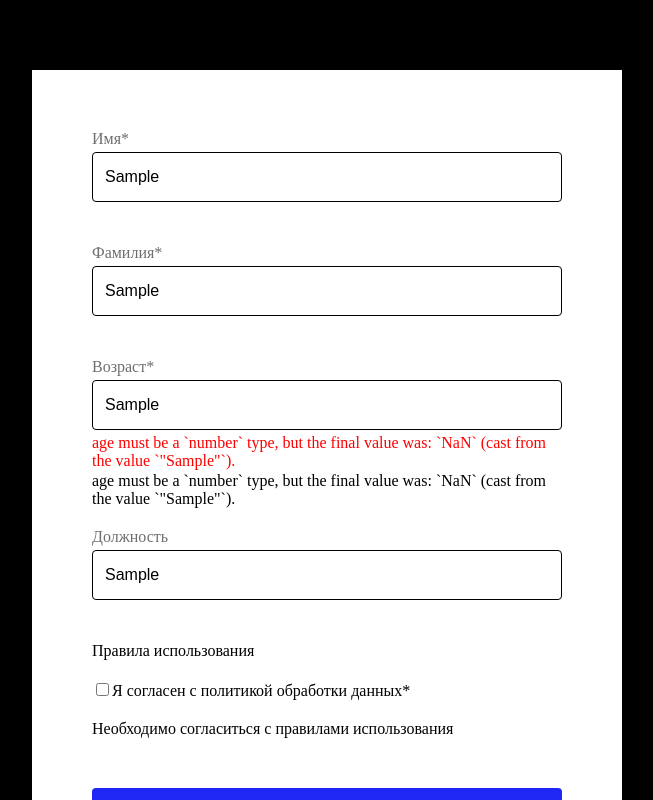
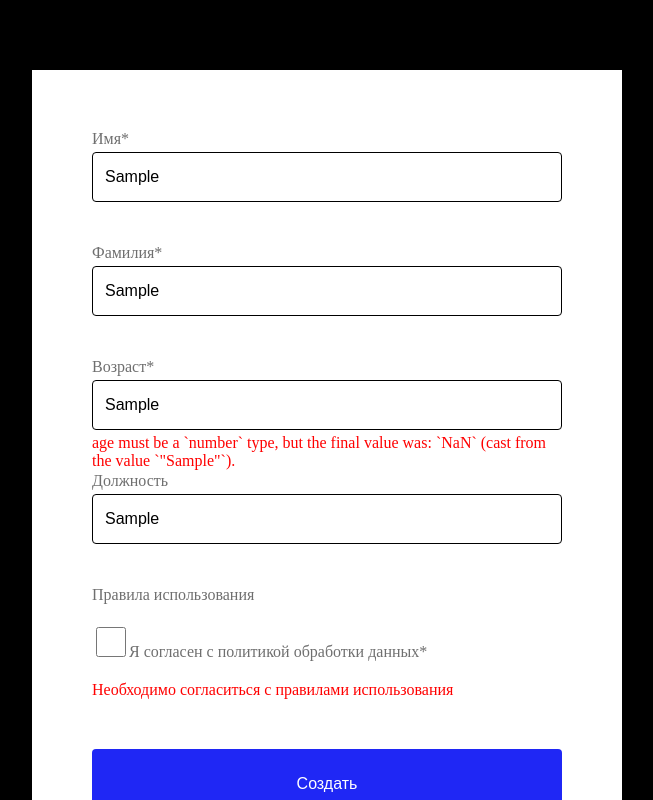
Before and after one commit to andriib77/react-cohort33-ts, a React (Create React App) app: page / in a window 1280 px wide. Both pictures are taken after typing "Sample", "Sample", "Sample", "Sample" into the empty fields and a click on the button "Создать". Shown: the top 800 px of the page, without its empty margins (38-691 px from the left). Built offline with nearby package versions, Linux system fonts and the light colour scheme.

Commit message:
HW25 updated

```diff
--- a/src/components/EmployeeForm/EmployeeForm.tsx
+++ b/src/components/EmployeeForm/EmployeeForm.tsx
@@ -1,5 +1,5 @@
-import React, { useState } from "react";
-import { Field, useFormik } from "formik";
+import { useState } from "react";
+import { useFormik } from "formik";
 import * as Yup from "yup";
 import Input from "components/Input/Input";
 import Button from "components/Button/Button";
@@ -11,6 +11,10 @@ import {
   EmployeeInfoContainer,
   EmployeeInfoText,
   EmployeeTitle,
+  ErrorContainer,
+  Checkbox,
+  CheckboxLabel,
+  CheckboxTitel,
 } from "./styles";
 
 function EmployeeForm() {
@@ -27,9 +31,10 @@ function EmployeeForm() {
       .min(1, "Минимальное количество символов - 1")
       .max(99, "Максимальное количество символов - 99"),
     jobPosition: Yup.string().max(30, "Максимальное количество символов - 30"),
-    agreement: Yup.boolean()
-      .required("Обязательное поле")
-      .oneOf([true], "Необходимо согласиться с правилами использования"),
+    agreement: Yup.boolean().oneOf(
+      [true],
+      "Необходимо согласиться с правилами использования"
+    ),
   });
 
   const formik = useFormik({
@@ -60,7 +65,7 @@ function EmployeeForm() {
     <EmployeeFormWrapper>
       <EmployeeFormContainer onSubmit={formik.handleSubmit}>
         <Input
-          id="name"
+          id="first_name_id"
           name="name"
           onChange={formik.handleChange}
           error={formik.errors.name}
@@ -68,12 +73,8 @@ function EmployeeForm() {
           label="Имя*"
           placeholder="Иван"
         />
-        {formik.touched.name && formik.errors.name ? (
-          <div>{formik.errors.name}</div>
-        ) : null}
-
         <Input
-          id="lastName"
+          id="last_name_id"
           name="lastName"
           onChange={formik.handleChange}
           error={formik.errors.lastName}
@@ -81,12 +82,8 @@ function EmployeeForm() {
           label="Фамилия*"
           placeholder="Василевский"
         />
-        {formik.touched.lastName && formik.errors.lastName ? (
-          <div>{formik.errors.lastName}</div>
-        ) : null}
-
         <Input
-          id="age"
+          id="age_id"
           name="age"
           onChange={formik.handleChange}
           error={formik.errors.age}
@@ -94,12 +91,8 @@ function EmployeeForm() {
           label="Возраст*"
           placeholder="25"
         />
-        {formik.touched.age && formik.errors.age ? (
-          <div>{formik.errors.age}</div>
-        ) : null}
-
         <Input
-          id="jobPosition"
+          id="job_position_id"
           name="jobPosition"
           onChange={formik.handleChange}
           error={formik.errors.jobPosition}
@@ -107,13 +100,9 @@ function EmployeeForm() {
           label="Должность"
           placeholder="Старший специалист"
         />
-        {formik.touched.jobPosition && formik.errors.jobPosition ? (
-          <div>{formik.errors.jobPosition}</div>
-        ) : null}
-
-        <span>Правила использования</span>
-        <label>
-          <input
+        <CheckboxTitel>Правила использования</CheckboxTitel>
+        <CheckboxLabel>
+          <Checkbox
             type="checkbox"
             name="agreement"
             value="Правила использования"
@@ -121,13 +110,14 @@ function EmployeeForm() {
             onChange={formik.handleChange}
           />
           Я согласен с политикой обработки данных*
-        </label>
+        </CheckboxLabel>
         {formik.touched.agreement && formik.errors.agreement ? (
-          <div>{formik.errors.agreement}</div>
+          <ErrorContainer>{formik.errors.agreement}</ErrorContainer>
         ) : null}
-
         <Button name="Создать" type="submit" />
       </EmployeeFormContainer>
+      {/* Если в левой части от && у вас false, то правая часть(JSX элементы) не показываются,
+      если же левая часть от && true, то правая часть(JSX элементы) отображается */}
       {isShowCard && (
         <EmployeeCard>
           <EmployeeInfoContainer>
@@ -142,10 +132,12 @@ function EmployeeForm() {
             <EmployeeTitle>Возраст</EmployeeTitle>
             <EmployeeInfoText>{userInfo.age}</EmployeeInfoText>
           </EmployeeInfoContainer>
-          <EmployeeInfoContainer>
-            <EmployeeTitle>Должность</EmployeeTitle>
-            <EmployeeInfoText>{userInfo.jobPosition}</EmployeeInfoText>
-          </EmployeeInfoContainer>
+          {!!userInfo.jobPosition && (
+            <EmployeeInfoContainer>
+              <EmployeeTitle>Должность</EmployeeTitle>
+              <EmployeeInfoText>{userInfo.jobPosition}</EmployeeInfoText>
+            </EmployeeInfoContainer>
+          )}
         </EmployeeCard>
       )}
     </EmployeeFormWrapper>
--- a/src/components/EmployeeForm/styles.ts
+++ b/src/components/EmployeeForm/styles.ts
@@ -46,3 +46,25 @@ export const EmployeeInfoText = styled.p`
   font-weight: bold;
   color: black;
 `;
+
+export const ErrorContainer = styled.div`
+  font-size: 16px;
+  color: red;
+  height: 18px;
+`;
+
+export const CheckboxTitel = styled.span`
+  font-size: 16px;
+  color: #6f6f6f;
+`;
+
+export const CheckboxLabel = styled.label`
+  font-size: 16px;
+  color: #6f6f6f;
+`;
+
+export const Checkbox = styled.input`
+  width: 30px;
+  height: 30px;
+  cursor: pointer;
+`;
```
